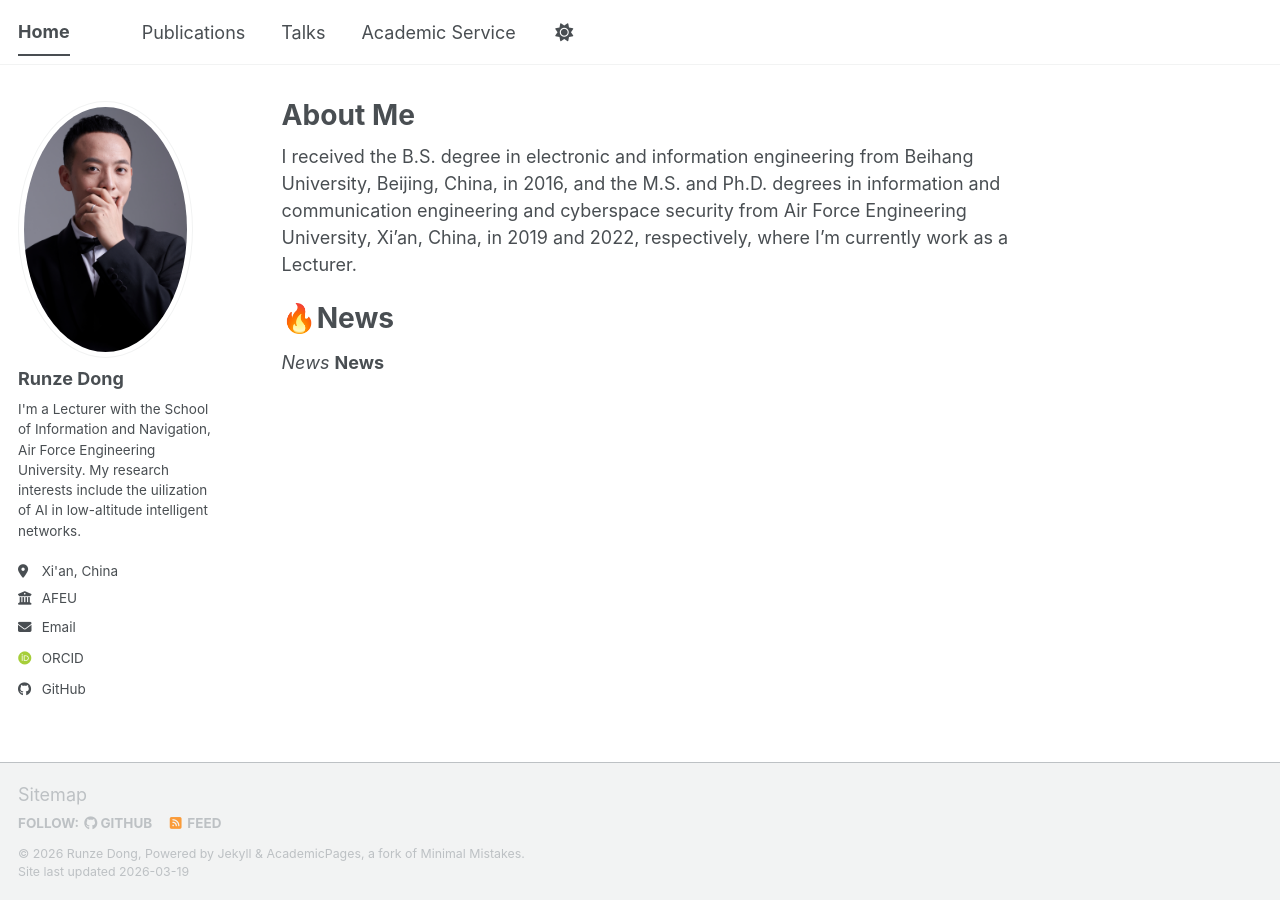
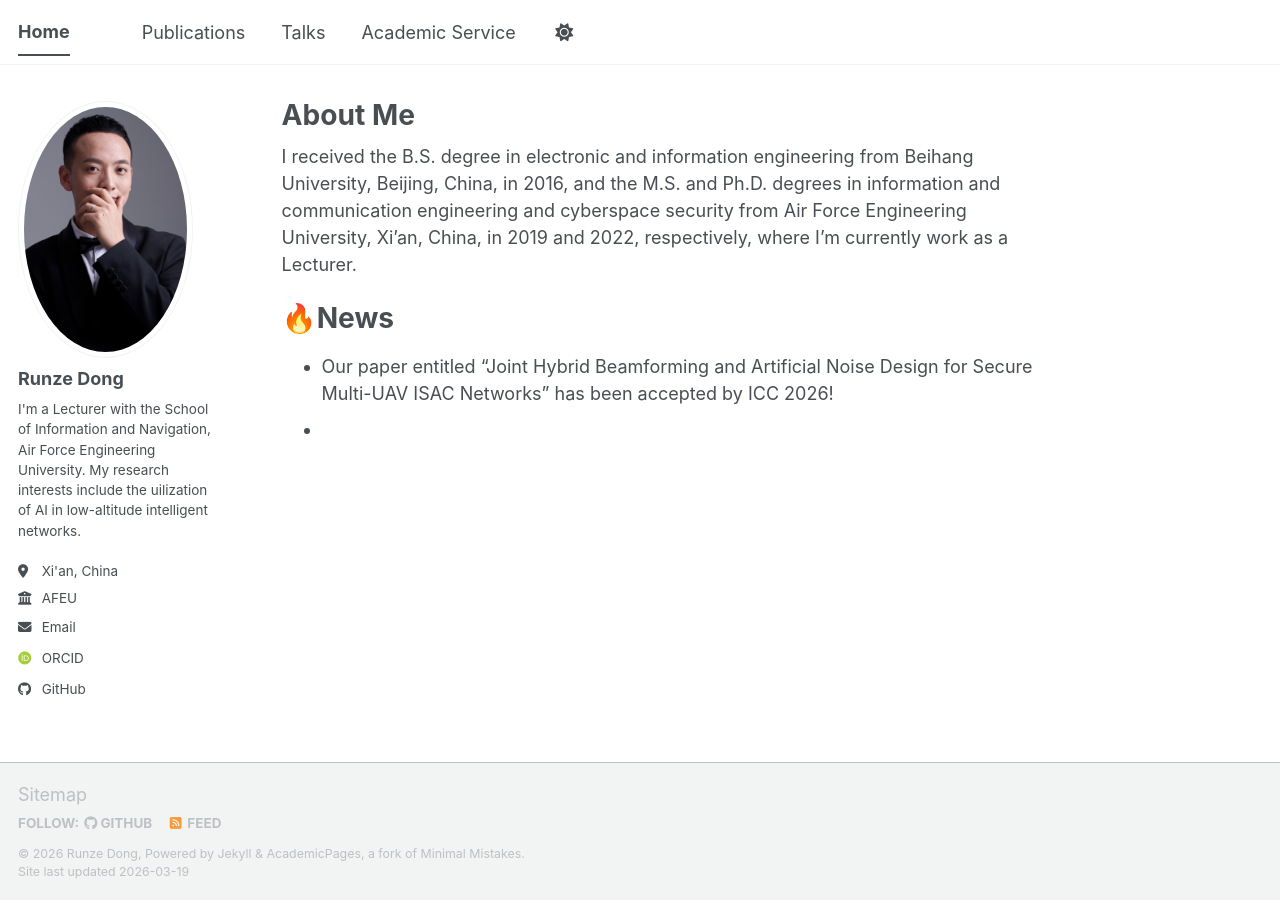
Before and after one commit to drzaxx/drzaxx.github.io, a Jekyll site: the page built from _pages/about.md, in a window 1280 px wide. Built offline with Jekyll 4.4.1, drawn with Linux system fonts in a browser that asks for light colours; some web fonts are replaced; a script bundle is joined from its source files by our own code; library files that are not in the unit come from our copies.

```diff
--- a/_pages/about.md
+++ b/_pages/about.md
@@ -10,6 +10,5 @@
 
 I received the B.S. degree in electronic and information engineering from Beihang University, Beijing, China, in 2016, and the M.S. and Ph.D. degrees in information and communication engineering and cyberspace security from Air Force Engineering University, Xi’an, China, in 2019 and 2022, respectively, where I'm currently work as a Lecturer.
 # 🔥News
-
-*News*
-**News**
+- Our paper entitled "Joint Hybrid Beamforming and Artificial Noise Design for Secure Multi-UAV ISAC Networks" has been accepted by ICC 2026!
+-
```
